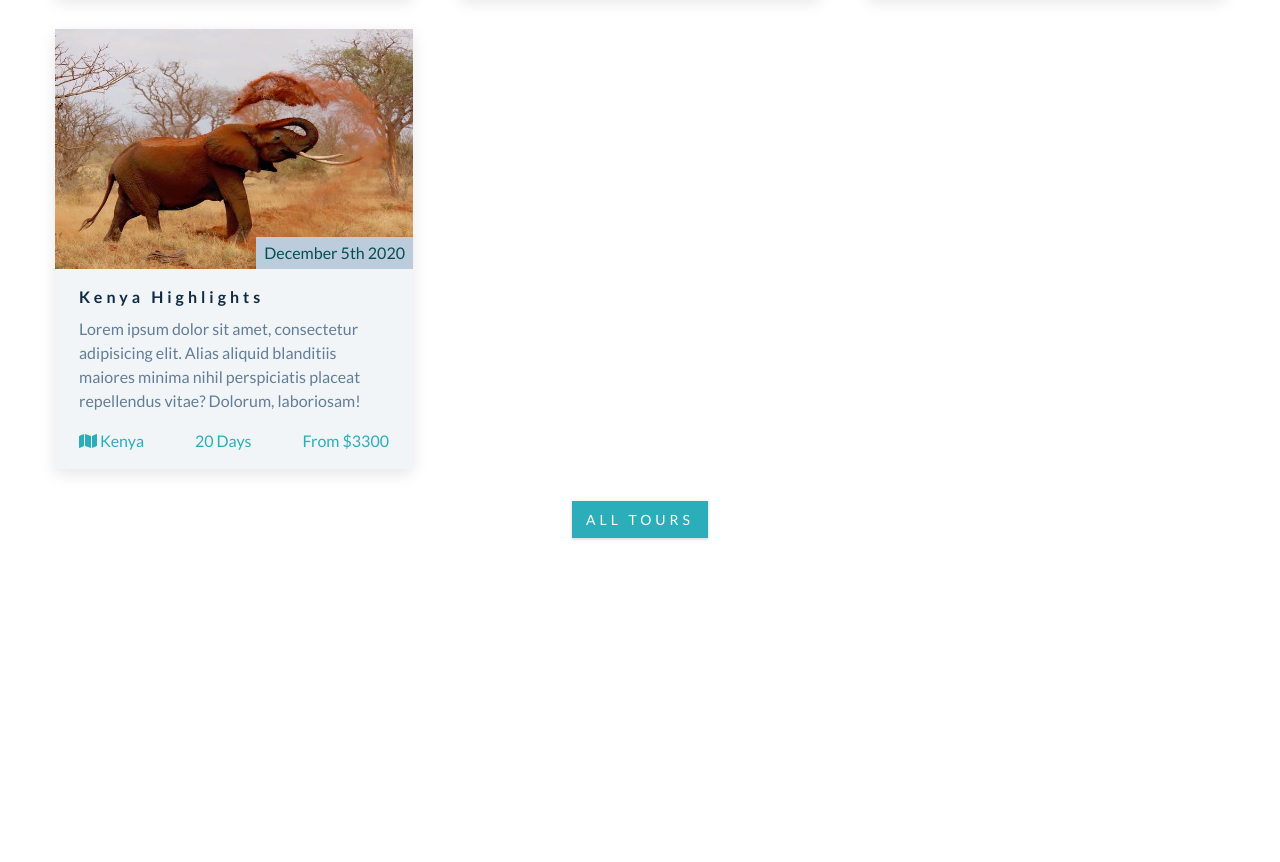
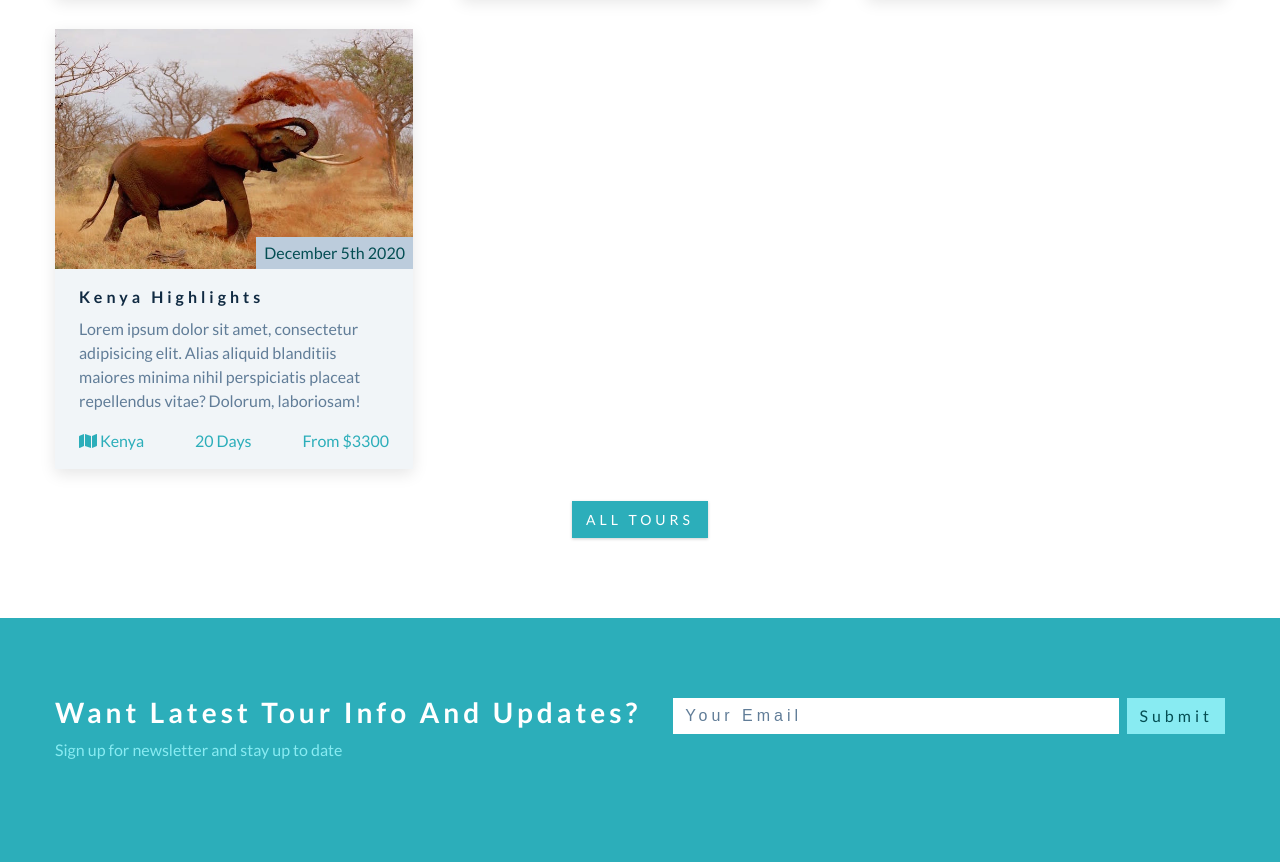
Before and after one commit to devgithinji/backroads, a plain HTML site: page index.html in a window 1280 px wide. Shown: the part 2502-3364 px from the top of the page. Before the commit the page ends 3120 px from the top, so only its background shows below. Drawn offline with Linux system fonts and the light colour scheme.

Commit message:
contact section

```diff
--- a/css/styles.css
+++ b/css/styles.css
@@ -426,7 +426,8 @@ Featured Tours
     margin-bottom: 0.5rem;
     line-height: 1.25;
 }
-.tour-title p{
+
+.tour-title p {
     color: var(--clr-grey-7);
 }
 
@@ -471,6 +472,70 @@ Featured Tours
 Contact
 ===============
 */
+.contact {
+    background: var(--clr-primary-5);
+}
+
+.contact-title {
+    color: var(--clr-white);
+}
+
+.contact-title p {
+    color: var(--clr-primary-8);
+}
+
+.contact-form {
+    display: flex;
+    max-width: 28rem;
+}
+
+.form-control {
+    flex: 1 1 auto;
+    color: var(--clr-grey-5);
+}
+
+.form-control, .btn-submit {
+    padding: 0.375rem 0.75rem;
+    font-size: 1rem;
+    line-height: 1.5;
+    font-weight: 300;
+    letter-spacing: var(--spacing);
+    background: var(--clr-white);
+    text-transform: capitalize;
+    border: transparent;
+}
+
+.form-control::placeholder {
+    color: inherit;
+}
+
+.btn-submit {
+    font-family: var(--ff-primary);
+    margin-left: 0.5rem;
+    background: var(--clr-primary-8);
+    color: var(--clr-primary-1);
+    cursor: pointer;
+    transition: var(--transition);
+}
+
+.btn-submit:hover {
+    background: var(--clr-primary-1);
+    color: var(--clr-primary-5);
+}
+
+@media screen and (min-width: 992px) {
+    .contact-center {
+        display: flex;
+        flex-wrap: wrap;
+        justify-content: space-between;
+    }
+    .contact-form{
+        align-self: start;
+        flex: 1 1 auto;
+        max-width: 100%;
+        padding-left: 2rem;
+    }
+}
 
 /*
 ===============
--- a/index.html
+++ b/index.html
@@ -217,7 +217,19 @@
 <!-- end of featured tours -->
 
 <!-- contact -->
-
+<section class="section contact" id="contact">
+    <div class="section-center contact-center">
+        <!--contact title-->
+        <article class="contact-title">
+            <h3>want latest tour info and updates?</h3>
+            <p>Sign up for newsletter and stay up to date</p>
+        </article>
+        <form class="contact-form">
+            <input type="email" name="email" class="form-control" placeholder="your email">
+            <button type="submit" class="btn-submit">submit</button>
+        </form>
+    </div>
+</section>
 <!-- end of contact -->
 
 <!-- gallery  -->
```
